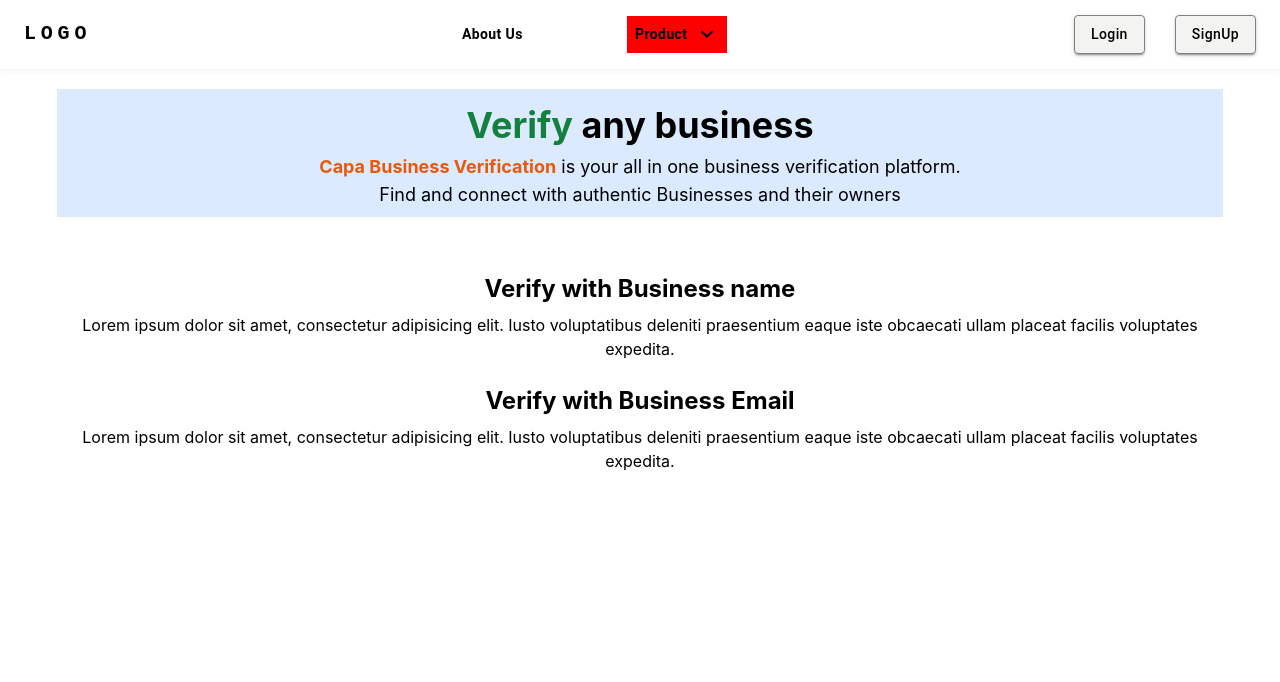
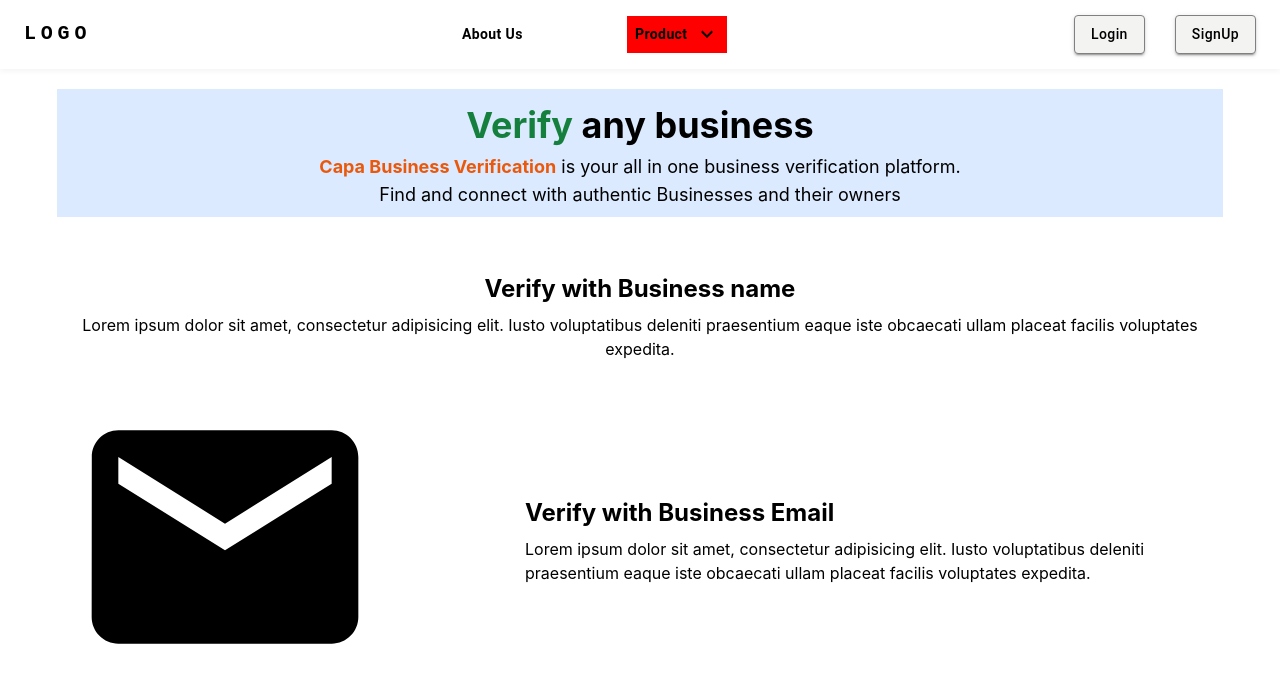
Before and after one commit to rholibobo/capa_business_verification, a React (Create React App) app: page / in a window 1280 px wide. Shown: the top 682 px of the page. Built offline with nearby package versions, Linux system fonts and the light colour scheme; no server answers; the HTML template or start-up script is replaced by a standard one.

Commit message:
update Home.jsx

```diff
--- a/src/Pages/Home/Home.jsx
+++ b/src/Pages/Home/Home.jsx
@@ -1,4 +1,5 @@
 import React from 'react'
+import { Email } from '@mui/icons-material'
 
 const Home = () => {
   return (
@@ -14,9 +15,12 @@
       <h1 className='text-2xl font-bold my-2'>Verify with Business name</h1>
       <p>Lorem ipsum dolor sit amet, consectetur adipisicing elit. Iusto voluptatibus deleniti praesentium eaque iste obcaecati ullam placeat facilis voluptates expedita.</p>
     </section>
-    <section className='w-11/12 mx-auto text-center p-2'>
-      <h1 className='text-2xl font-bold my-2'>Verify with Business Email</h1>
+    <section className='w-11/12 mx-auto p-2 flex justify-between items-center md:flex-row-reverse flex-col'>
+     <div className='w-3/5'>
+     <h1 className='text-2xl font-bold my-2'>Verify with Business Email</h1>
       <p>Lorem ipsum dolor sit amet, consectetur adipisicing elit. Iusto voluptatibus deleniti praesentium eaque iste obcaecati ullam placeat facilis voluptates expedita.</p>
+     </div>
+      <Email className='' style={{fontSize: "20rem"}} />
     </section>
     </div>
   )
```
